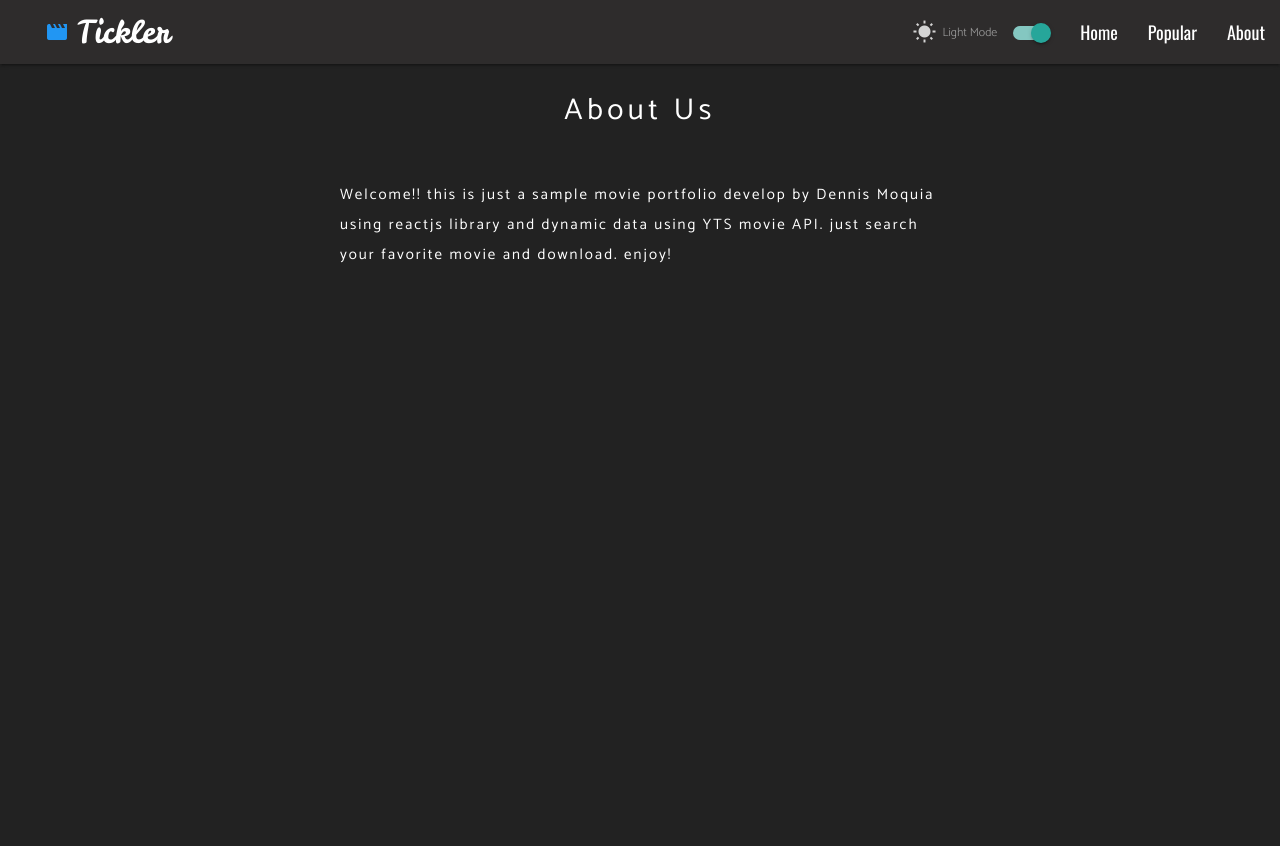
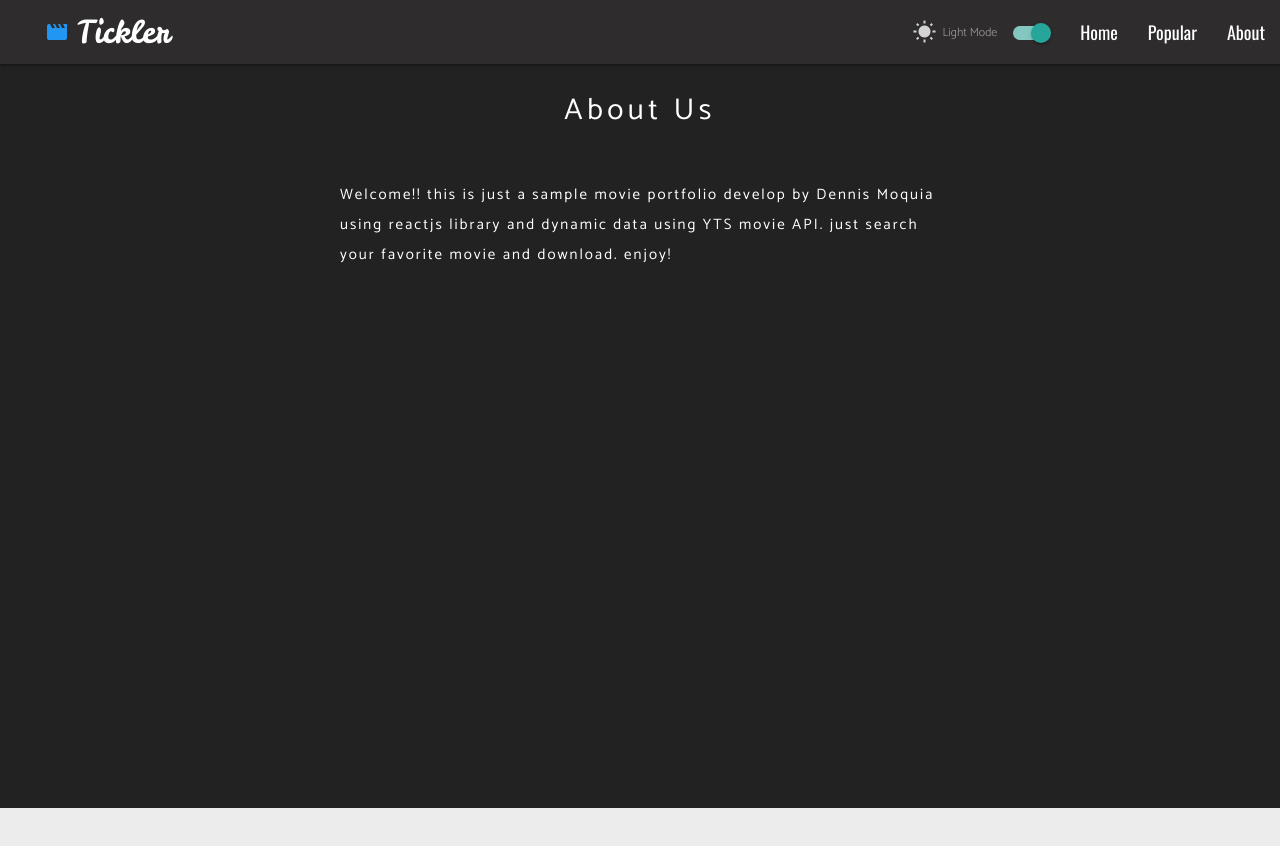
Before and after one commit to dmoquia/new-yts-version2, a React (Create React App) app: page /about in a window 1280 px wide. Shown: the top 846 px of the page. After the commit the page ends 808 px from the top, so only its background shows below. Built offline with nearby package versions, Linux system fonts and the light colour scheme; no server answers; a web font is replaced by a local one.

Commit message:
modify section height in css

```diff
--- a/src/index.css
+++ b/src/index.css
@@ -71,8 +71,10 @@ nav {
   overflow: hidden;
 }
 
-#dark .about-section {
-  height: 100vh;
+#dark .about-section,
+.section {
+  height: 93vh;
+  max-height: 100%;
 }
 #dark .movie img:hover {
   transform: scale(1.1);
```
